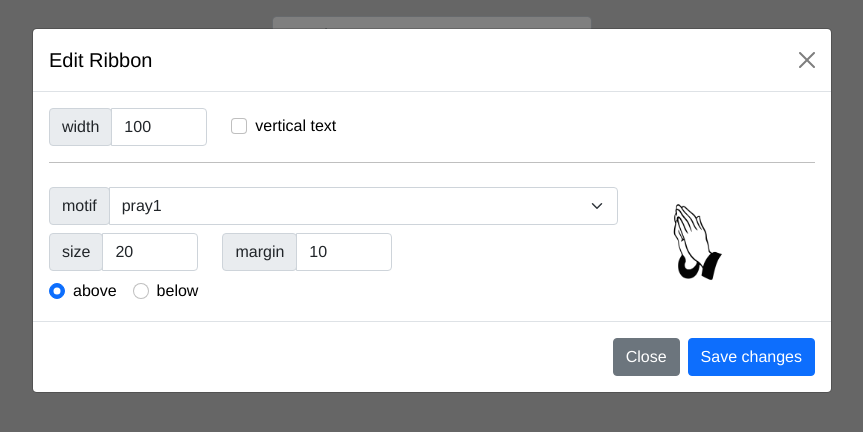
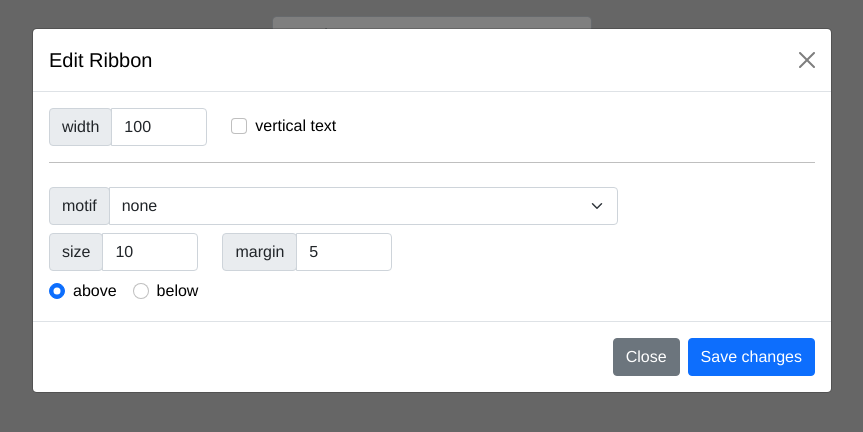
Before and after one commit to HuyenSofiaTUB/trauerschleife, a Vue app: page / in a window 1280 px wide. Both pictures are taken after a click on the button "Edit". Shown: the top 432 px of the page, without its empty margins (208-1071 px from the left). Built offline with nearby package versions, Linux system fonts and the light colour scheme.

Commit message:
Vertical printing fixes

```diff
--- a/src/components/EditModal.vue
+++ b/src/components/EditModal.vue
@@ -86,10 +86,10 @@ export default {
 
                                         <select class="form-select" id="motifs" v-model="settings.pic">
                                             <option value="none">none</option>
-                                            <option value="rose1.png">rose1</option>
-                                            <option value="angel1.png">angel1</option>
-                                            <option value="pray1.png">pray1</option>
-                                            <option value="dove1.png">dove1</option>
+                                            <option value="rose1">rose1</option>
+                                            <option value="angel1">angel1</option>
+                                            <option value="pray1">pray1</option>
+                                            <option value="dove1">dove1</option>
                                         </select>
 
                                     </div>
@@ -140,7 +140,7 @@ export default {
                             </div>
 
                             <div class="col-sm-auto">
-                                <img :src="require('../assets/motifs/' + settings.pic)" class="rounded float-left"
+                                <img :src="(settings.pic != 'none') ? require('../assets/motifs/' + settings.pic + '.png') : ''" class="rounded float-left"
                                     style="width: 7em; height: auto">
                             </div>
 
--- a/src/components/RibbonEditor.vue
+++ b/src/components/RibbonEditor.vue
@@ -19,62 +19,55 @@ export default {
       bold: false,
       italic: false,
       underlined: false,
-      settings: {
-        pic: 'pray1.png',
-        width: 100,
-        rotated: false,
-        imgSize: 20,
-        margin: 10,
-        pos: "above"
-      },
+      pic: 'none',
+      width: 100,
+      rotated: false,
+      imgSize: 10,
+      margin: 5,
+      pos: "above"
     }
   },
   methods: {
     saveChanges(settings) {
       console.log("got new data");
-      this.settings.pic = settings.pic;
-      this.settings.width = settings.width;
-      this.settings.rotated = settings.rotated;
-      this.settings.imgSize = settings.imgSize;
-      this.settings.margin = settings.margin;
-      this.settings.pos = settings.pos;
-      console.log(this.settings.pos);
+      this.pic = settings.pic;
+      this.width = settings.width;
+      this.rotated = settings.rotated;
+      this.imgSize = settings.imgSize;
+      this.margin = settings.margin;
+      this.pos = settings.pos;
+      console.log(this.pos);
     },
     download() {
       var text = this.text;
-      var width = this.settings.width;
-      var height, angle, xOffset, yOffset;
-
-      if (this.settings.rotated) {
-        height = text.length * this.size;
-        angle = -90;
-        xOffset = width - this.size * 1.3;
-        yOffset = height / 4;
-      } else {
-        height = text.split("\n").length * this.size * 1.3;
-        angle = 0;
-        yOffset = this.size;
-        xOffset = width / 2;
-      }
-
-      var mode = 'p';
-      if (width > height) {
-        mode = 'l';
-      }
-      console.log(height);
-      console.log(mode);
-
+      var width = this.width
+      var height = this.rotated ? ((text.length + 2) * this.size * 0.5) : (text.split("\n").length * this.size * 1.2)
+      var mode = (this.width > height || this.rotated) ? 'l' : 'p';
       var doc = new jsPDF(mode, 'mm', [width, height]);
-      console.log(doc.getFontList());
-      let style = this.bold ? 'bold' : '';
+      var style = this.bold ? 'bold' : '';
       style = style += this.italic ? 'italic' : '';
       if (style == '') {
         style = 'normal';
       }
+      doc.setFont(this.font, style);
+      doc.setFontSize(this.size / 0.353);
+      console.log(text.split("\n").length);
 
-      console.log(style);
-      doc.setFont(this.font, style);
-      doc.setFontSize(this.size / 0.35);
+      var angle = 0, xOffset, yOffset;
+      if (this.rotated) {
+      xOffset = height / 2;
+      yOffset = (width+this.size/2) / 2
+      } else {
+      xOffset = width / 2;
+      yOffset = this.size * 0.8;
+
+      }
+
+
+      if (this.pic != 'none') {
+        doc.addImage(require('../assets/motifs/' + this.pic + '.png'), "PNG", xOffset, height - this.imgSize / 0.353, this.imgSize, this.imgSize);
+      }
+
       doc.text(text, xOffset, yOffset, null, angle, 'center');
       doc.save("schleife.pdf");
     }
@@ -145,7 +138,7 @@ export default {
     </div>
     <div class="row justify-content-center mt-3">
       <div class="page" :style="{
-        'width': settings.width + 'mm',
+        'width': width + 'mm',
       }">
         <p class="print" :style="{
           'font-weight': (bold ? 'bold' : 'normal'),
@@ -153,7 +146,7 @@ export default {
           'font-style': (italic ? 'italic' : 'normal'),
           'font-family': font,
           'font-size': size + 'mm',
-          'writing-mode': settings.rotated ? 'vertical-rl' : 'horizontal-tb'
+          'writing-mode': rotated ? 'vertical-rl' : 'horizontal-tb'
         }">
           {{ text }}
         </p>
@@ -163,7 +156,7 @@ export default {
     <div class="row justify-content-center mt-3">
 
       <div class="col-sm-auto">
-        <edit-modal :pic="settings.pic" :width="settings.width" :rotated="settings.rotated" :imgSize="settings.imgSize" :margin="settings.margin" :pos="settings.pos"
+        <edit-modal :pic="pic" :width="width" :rotated="rotated" :imgSize="imgSize" :margin="margin" :pos="pos"
           @madechanges="saveChanges"></edit-modal>
       </div>
 
@@ -187,7 +180,7 @@ div.page {
   display: flex;
   justify-content: center;
   align-items: center;
-  padding: 2em 0em;
+  padding: 5mm 0mm 5mm 0mm;
 }
 
 p.print {
```
